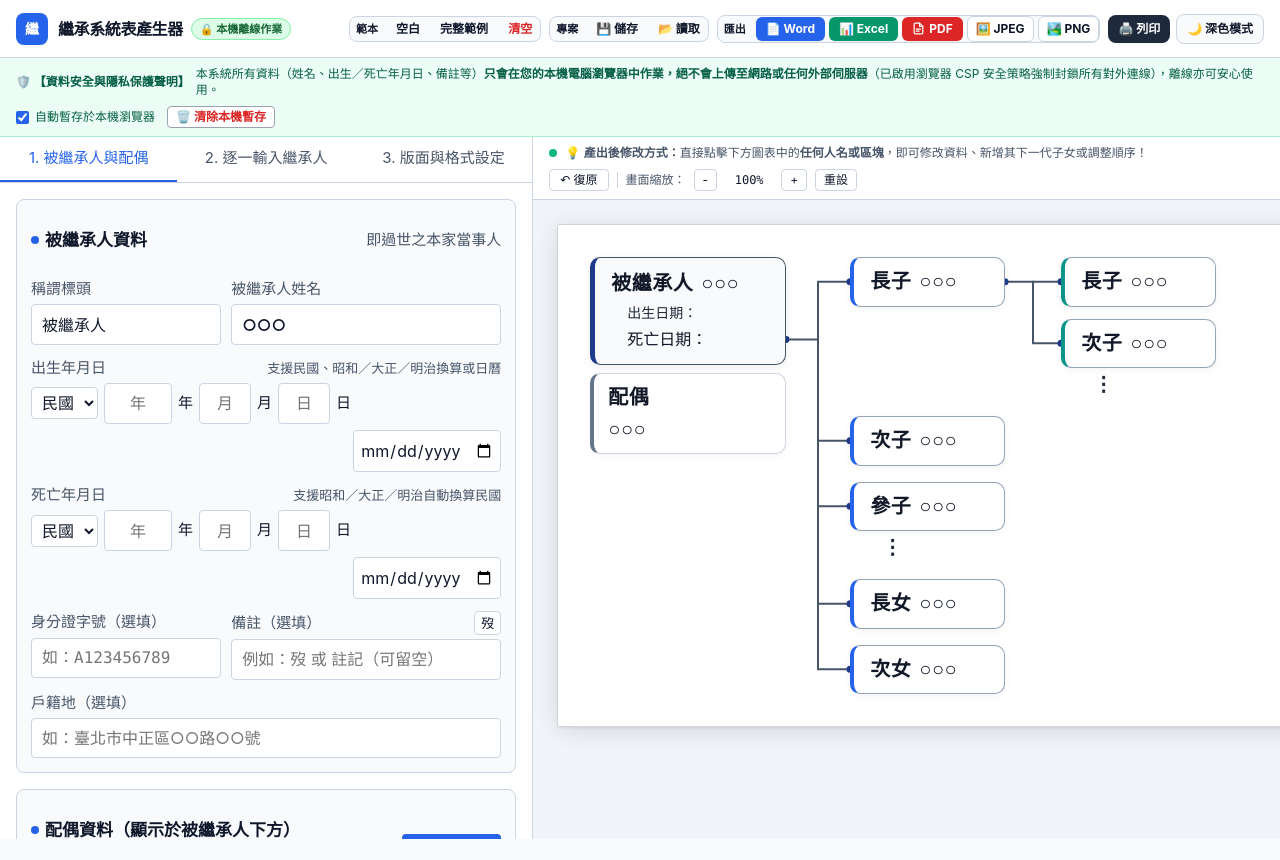
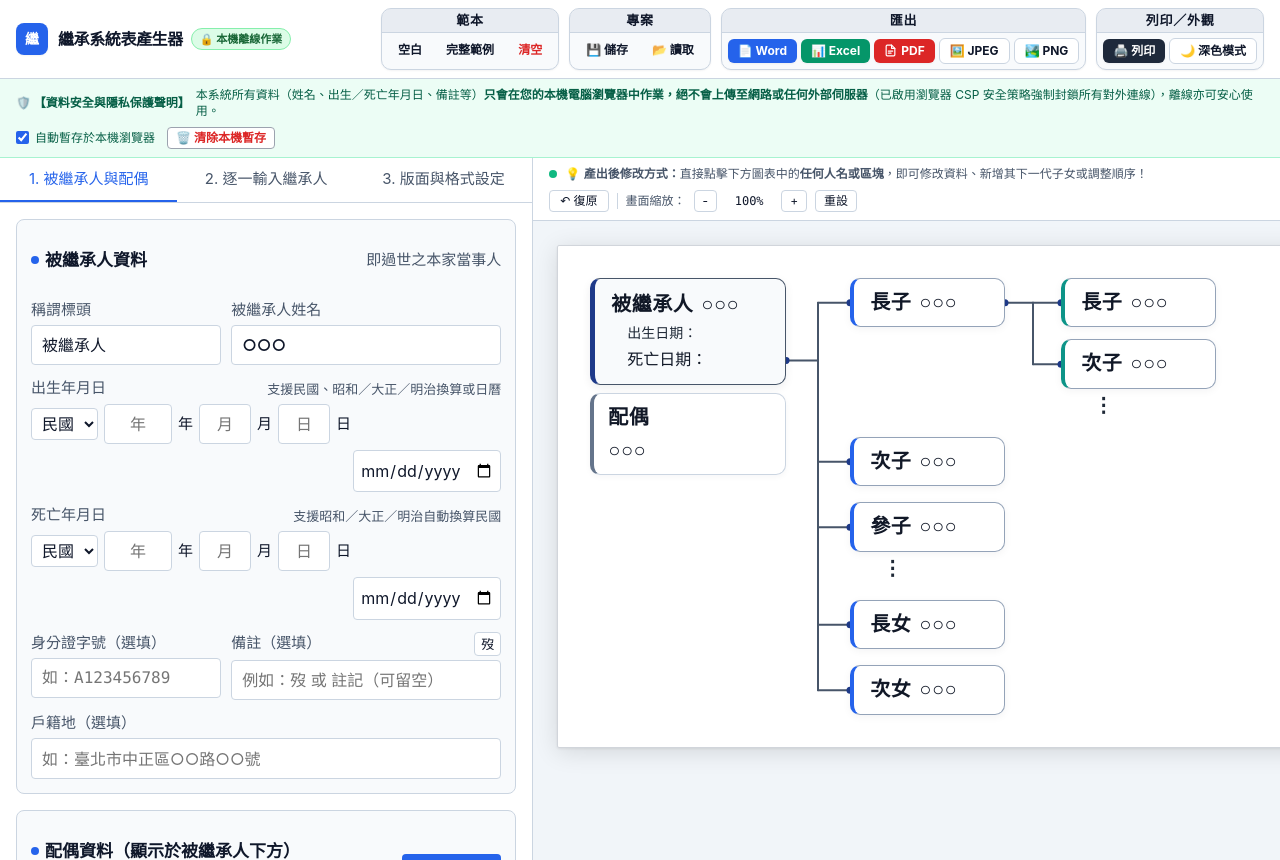
Before and after one commit to Major617056/inheritance-chart-builder, a plain HTML site: page index.html in a window 1280 px wide. Before the commit the page ends 839 px from the top, so only its background shows below. Drawn offline with Linux system fonts and the light colour scheme.

Commit message:
UI: Move toolbar category titles above button groups in unified cards

```diff
--- a/index.html
+++ b/index.html
@@ -524,12 +524,40 @@
         background: transparent !important;
       }
     }
+    .toolbar-group {
+      display: inline-flex;
+      flex-direction: column;
+      border: 1px solid var(--border, #cbd5e1);
+      border-radius: 10px;
+      background: var(--background, #f8fafc);
+      overflow: hidden;
+      box-shadow: 0 1px 2px rgba(15, 23, 42, 0.05);
+    }
+    .toolbar-group-title {
+      font-size: 13px;
+      font-weight: 800;
+      letter-spacing: 0.06em;
+      text-align: center;
+      padding: 3px 12px;
+      color: var(--foreground, #0f172a);
+      background: rgba(148, 163, 184, 0.16);
+      border-bottom: 1px solid var(--border, #cbd5e1);
+      user-select: none;
+      line-height: 1.3;
+    }
+    .toolbar-group-body {
+      display: flex;
+      flex-wrap: wrap;
+      align-items: center;
+      gap: 4px;
+      padding: 5px 6px;
+    }
   </style>
 </head>
 <body class="bg-[var(--background,#f8fafc)] text-[var(--foreground,#0f172a)] antialiased m-0 p-0 min-h-screen lg:h-screen lg:overflow-hidden flex flex-col">
 
   <!-- 頂部導覽與工具列 -->
-  <header class="no-print sticky top-0 z-30 bg-[var(--card,#ffffff)] border-b border-[var(--border,#cbd5e1)] px-4 py-2 flex flex-wrap items-center justify-between gap-2.5">
+  <header class="no-print sticky top-0 z-30 bg-[var(--card,#ffffff)] border-b border-[var(--border,#cbd5e1)] px-4 py-2 flex flex-wrap items-center justify-between gap-3">
     <div class="flex items-center gap-2.5">
       <div class="w-8 h-8 rounded-lg bg-[var(--primary,#2563eb)] text-[var(--primary-foreground,#ffffff)] flex items-center justify-center font-bold text-sm shadow-sm shrink-0">
         繼
@@ -544,42 +572,47 @@
       </div>
     </div>
 
-    <div class="flex flex-wrap items-center gap-2 text-xs">
-      <!-- 群組 1：範本與清空 -->
-      <div class="inline-flex items-center gap-1 p-1 rounded-lg border border-[var(--border,#cbd5e1)] bg-[var(--background,#f8fafc)]">
-        <span class="px-1.5 text-[11px] font-bold text-[var(--muted-foreground,#64748b)] select-none">範本</span>
+    <div class="flex flex-wrap items-stretch gap-2.5 text-xs">
+      <!-- 群組 1：範本 -->
+      <div class="toolbar-group">
+        <div class="toolbar-group-title">範本</div>
+        <div class="toolbar-group-body">
           <button id="btn-load-sketch" type="button" onclick="loadSketchTemplate()"
-          class="px-2 py-1 rounded-md hover:bg-[var(--card,#ffffff)] text-[var(--foreground,#0f172a)] font-bold transition">
+            class="px-2.5 py-1 rounded-md hover:bg-[var(--card,#ffffff)] text-[var(--foreground,#0f172a)] font-bold transition">
             空白
           </button>
           <button id="btn-load-demo" type="button" onclick="loadDetailedExample()"
-          class="px-2 py-1 rounded-md hover:bg-[var(--card,#ffffff)] text-[var(--foreground,#0f172a)] font-bold transition"
+            class="px-2.5 py-1 rounded-md hover:bg-[var(--card,#ffffff)] text-[var(--foreground,#0f172a)] font-bold transition"
             title="載入包含配偶、代位繼承、身分證字號、戶籍地與日治時期換算之完整實務範例">
             完整範例
           </button>
           <button id="btn-clear-all" type="button" onclick="resetToBlank()"
-          class="px-2 py-1 rounded-md hover:bg-red-50 text-[var(--error,#dc2626)] font-bold transition">
+            class="px-2.5 py-1 rounded-md hover:bg-red-50 text-[var(--error,#dc2626)] font-bold transition">
             清空
           </button>
         </div>
-
-      <!-- 群組 2：專案檔讀寫 -->
-      <div class="inline-flex items-center gap-1 p-1 rounded-lg border border-[var(--border,#cbd5e1)] bg-[var(--background,#f8fafc)]">
-        <span class="px-1.5 text-[11px] font-bold text-[var(--muted-foreground,#64748b)] select-none">專案</span>
+      </div>
+
+      <!-- 群組 2：專案 -->
+      <div class="toolbar-group">
+        <div class="toolbar-group-title">專案</div>
+        <div class="toolbar-group-body">
           <button id="btn-save-json" type="button" onclick="exportProjectJSON()"
-          class="px-2 py-1 rounded-md hover:bg-[var(--card,#ffffff)] text-[var(--foreground,#0f172a)] font-bold transition"
+            class="px-2.5 py-1 rounded-md hover:bg-[var(--card,#ffffff)] text-[var(--foreground,#0f172a)] font-bold transition"
             title="儲存成專案檔 (.json)，下次可載入繼續修改">
             💾 儲存
           </button>
-        <label class="px-2 py-1 rounded-md hover:bg-[var(--card,#ffffff)] text-[var(--foreground,#0f172a)] font-bold transition cursor-pointer" title="讀取先前儲存的 .json 專案檔或範例檔">
+          <label class="px-2.5 py-1 rounded-md hover:bg-[var(--card,#ffffff)] text-[var(--foreground,#0f172a)] font-bold transition cursor-pointer" title="讀取先前儲存的 .json 專案檔或範例檔">
             📂 讀取
             <input id="input-load-json" type="file" accept=".json" class="hidden" onchange="importProjectJSON(event)" />
           </label>
         </div>
-
-      <!-- 群組 3：檔案匯出 -->
-      <div class="inline-flex items-center gap-1 p-1 rounded-lg border border-[var(--border,#cbd5e1)] bg-[var(--background,#f8fafc)]">
-        <span class="px-1.5 text-[11px] font-bold text-[var(--muted-foreground,#64748b)] select-none">匯出</span>
+      </div>
+
+      <!-- 群組 3：匯出 -->
+      <div class="toolbar-group">
+        <div class="toolbar-group-title">匯出</div>
+        <div class="toolbar-group-body">
           <button id="btn-export-word" type="button" onclick="exportAsWord()"
             class="px-2.5 py-1 rounded-md bg-[var(--primary,#2563eb)] text-[var(--primary-foreground,#ffffff)] hover:opacity-90 font-bold shadow-sm transition"
             title="匯出包含「繼承系統表（高畫質圖表）」與「繼承人明細一覽表」之 Word (.docx) 檔案">
@@ -604,28 +637,32 @@
             <span>PDF</span>
           </button>
           <button id="btn-export-jpeg" type="button" onclick="exportAsImage('jpeg')"
-          class="px-2 py-1 rounded-md border border-[var(--border,#cbd5e1)] bg-[var(--card,#ffffff)] text-[var(--foreground,#0f172a)] hover:opacity-80 font-bold transition">
+            class="px-2.5 py-1 rounded-md border border-[var(--border,#cbd5e1)] bg-[var(--card,#ffffff)] text-[var(--foreground,#0f172a)] hover:opacity-80 font-bold transition">
             🖼️ JPEG
           </button>
           <button id="btn-export-png" type="button" onclick="exportAsImage('png')"
-          class="px-2 py-1 rounded-md border border-[var(--border,#cbd5e1)] bg-[var(--card,#ffffff)] text-[var(--foreground,#0f172a)] hover:opacity-80 font-bold transition">
+            class="px-2.5 py-1 rounded-md border border-[var(--border,#cbd5e1)] bg-[var(--card,#ffffff)] text-[var(--foreground,#0f172a)] hover:opacity-80 font-bold transition">
             🏞️ PNG
           </button>
         </div>
+      </div>
 
       <!-- 群組 4：列印與外觀 -->
-      <div class="inline-flex items-center gap-1.5">
+      <div class="toolbar-group">
+        <div class="toolbar-group-title">列印／外觀</div>
+        <div class="toolbar-group-body">
           <button id="btn-print" type="button" onclick="printChart()"
             style="background-color:#1e293b;color:#ffffff;"
-          class="px-2.5 py-1.5 rounded-lg hover:opacity-90 font-bold shadow-sm transition"
+            class="px-2.5 py-1 rounded-md hover:opacity-90 font-bold shadow-sm transition"
             title="開啟印表機列印（自動等比例縮放納入單頁）">
             🖨️ 列印
           </button>
           <button id="btn-toggle-theme" type="button" onclick="toggleTheme()"
-          class="px-2.5 py-1.5 rounded-lg border border-[var(--border,#cbd5e1)] bg-[var(--background,#f8fafc)] hover:opacity-80 text-[var(--foreground,#0f172a)] font-bold transition"
+            class="px-2.5 py-1 rounded-md border border-[var(--border,#cbd5e1)] bg-[var(--card,#ffffff)] hover:opacity-80 text-[var(--foreground,#0f172a)] font-bold transition"
             title="切換介面深色模式／淺色模式（右側繼承系統表白紙維持公文列印底色）">
             🌙 深色模式
           </button>
+        </div>
       </div>
     </div>
   </header>
```
Lines whose indentation alone changed are shown as unchanged.
